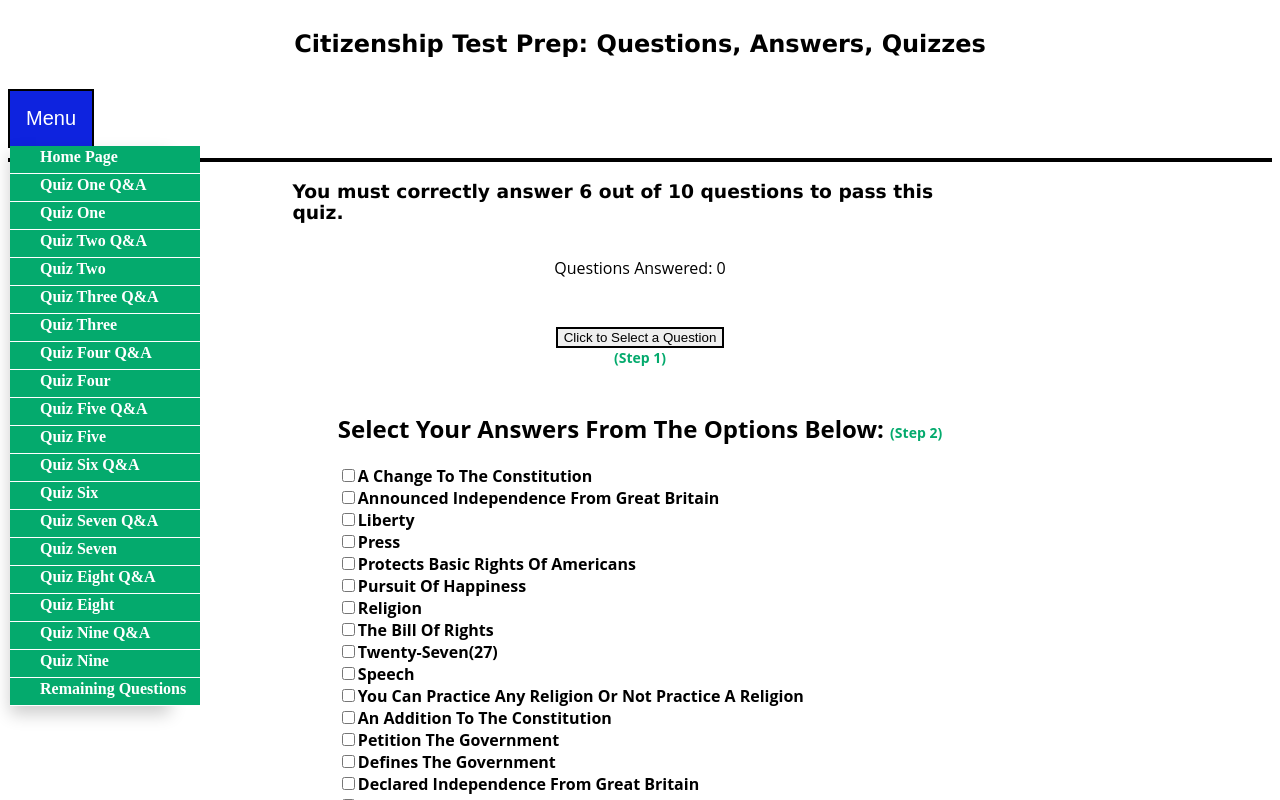
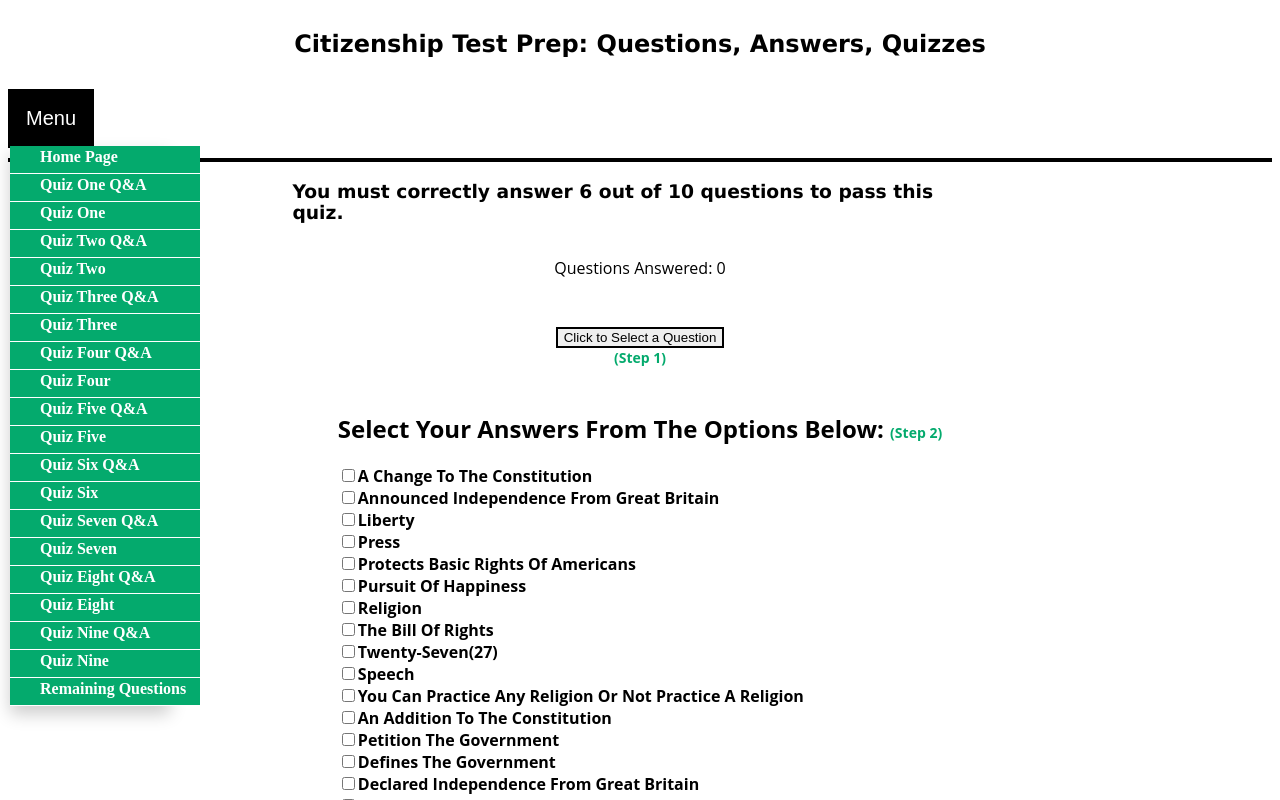
Before and after one commit to mmaustin/citizenship-questions-answers, a React (Create React App) app in the folder citizenship-frontend/: page /quiz-one in a window 1280 px wide. In both pictures the pointer is over the button "Menu". Shown: the top 800 px of the page. Built offline with nearby package versions, Linux system fonts and the light colour scheme.

Commit message:
minor color change to dropdown display

```diff
--- a/citizenship-frontend/src/index.css
+++ b/citizenship-frontend/src/index.css
@@ -284,7 +284,7 @@ nav {
   .dropdown:hover .dropdown-content {display: block;}
 
   /* Change the background color of the dropdown button when the dropdown content is shown */
-  .dropdown:hover .dropbtn {background-color: #0e23df;}
+  .dropdown:hover .dropbtn {background-color: black;}
 
   .inputs {
       margin: 0;
--- a/citizenship-frontend/src/quizTemplate/QuizTemplate.js
+++ b/citizenship-frontend/src/quizTemplate/QuizTemplate.js
@@ -129,7 +129,7 @@ const QuizTemplate = ({removeQuestion, quizAnswers, addAnswer, questions, displa
             <p className='display-wrong-answer capitalize' key={idx}>{q.question} <span className='wrong'>Your Answer:</span> {q.displayAnswer} &nbsp;<span className='wrong'>{q.value}</span></p>
             <div className='wrong-answers-container'>
                 {q.answer.map((a, idx) => (
-                    <p key={idx} className='quiz-answers-display'>• {a.ans}</p>
+                    <p key={idx} className='quiz-answers-display capitalize'>• {a.ans}</p>
                 ))}
             </div>
         </div>
```
